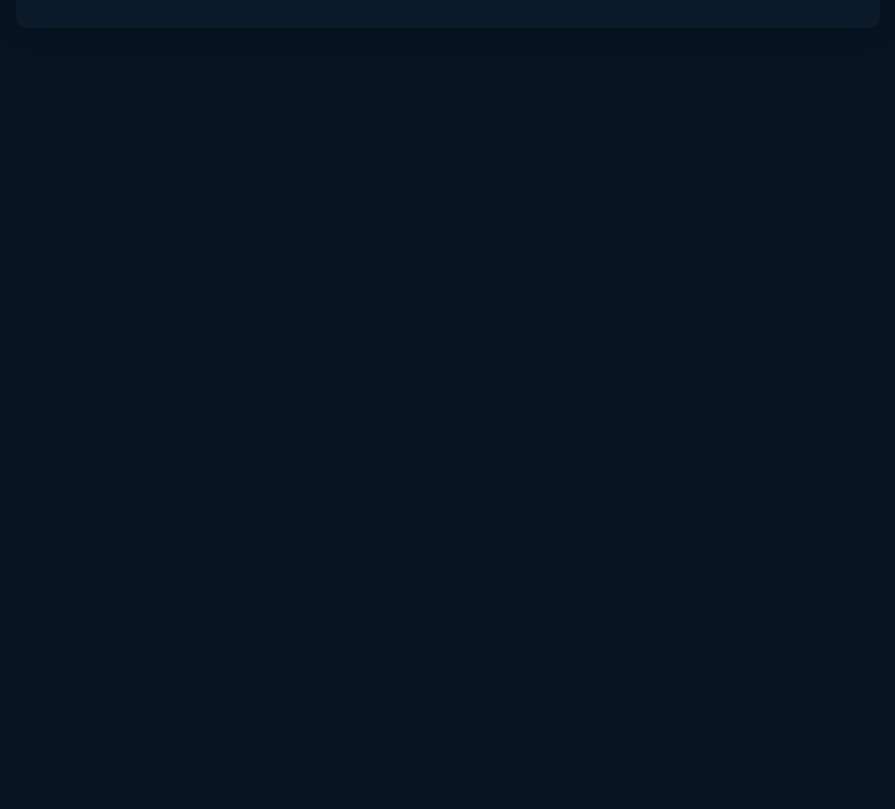
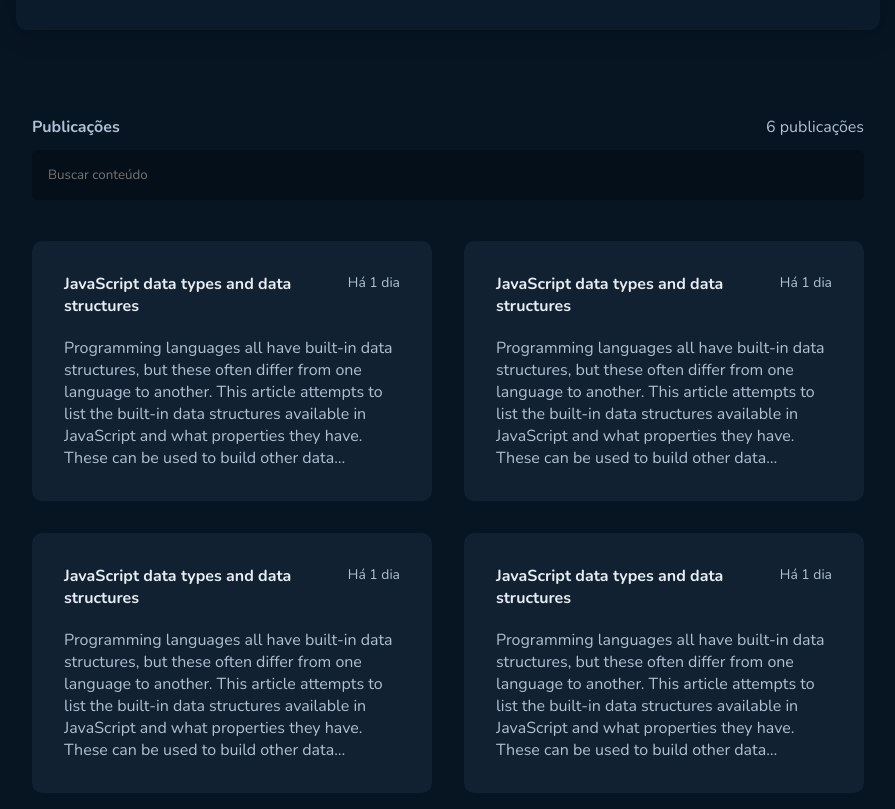
Before and after one commit to Bruno-mateus/github-blog, a React (Vite) app: page / in a window 1280 px wide. Shown: the part 374-1183 px from the top of the page, without its empty margins (192-1087 px from the left). Before the commit the page ends 800 px from the top, so only its background shows below. Built offline with nearby package versions, Linux system fonts and the light colour scheme.

Commit message:
finish Homepage

```diff
--- /dev/null
+++ b/src/components/SearchForm/index.tsx
@@ -0,0 +1,12 @@
+import { HeaderSearchForm, SearchFormContainer } from './styles'
+
+export function SearchForm() {
+  return (
+    <SearchFormContainer>
+      <HeaderSearchForm>
+        <strong>Publicações</strong> <span>6 publicações</span>
+      </HeaderSearchForm>
+      <input type="text" placeholder="Buscar conteúdo " />
+    </SearchFormContainer>
+  )
+}
--- /dev/null
+++ b/src/components/SearchForm/styles.ts
@@ -0,0 +1,20 @@
+import styled from 'styled-components'
+
+export const SearchFormContainer = styled.section`
+  width: 100%;
+  display: grid;
+  input {
+    height: 50px;
+    border-radius: 6px;
+    background: ${({ theme }) => theme.backgroundInput};
+    color: ${({ theme }) => theme.textInput};
+    border: none;
+    padding: 1rem;
+  }
+`
+export const HeaderSearchForm = styled.header`
+  width: 100%;
+  display: flex;
+  justify-content: space-between;
+  padding-bottom: 0.75rem;
+`
--- a/src/pages/Home/index.tsx
+++ b/src/pages/Home/index.tsx
@@ -1,16 +1,21 @@
+/* eslint-disable react/no-unescaped-entities */
 import {
+  CardList,
+  CardRepo,
   FooterProfileDetails,
   HeaderProfileDetails,
   HomeContent,
+  HomeMain,
   ProfileCard,
   ProfileDetails,
 } from './styles'
 
 import { LinkSimple, GithubLogo, Users, Buildings } from 'phosphor-react'
+import { SearchForm } from '../../components/SearchForm'
 
 export function Home() {
   return (
-    <HomeContent>
+    <HomeMain>
       <ProfileCard>
         <img
           src="https://criticalhits.com.br/wp-content/uploads/2022/09/Collage-Maker-15-Sep-2022-0756-A.jpg"
@@ -43,6 +48,87 @@
           </FooterProfileDetails>
         </ProfileDetails>
       </ProfileCard>
-    </HomeContent>
+      <HomeContent>
+        <SearchForm />
+        <CardList>
+          <CardRepo>
+            <header>
+              <h4>JavaScript data types and data structures</h4>
+              <span>Há 1 dia</span>
+            </header>
+            <p>
+              Programming languages all have built-in data structures, but these
+              often differ from one language to another. This article attempts
+              to list the built-in data structures available in JavaScript and
+              what properties they have. These can be used to build other data
+              structures. Wherever possible, comparisons with other languages
+              are drawn. Dynamic typing JavaScript is a loosely typed and
+              dynamic language. Variables in JavaScript are not directly
+              associated with any particular value type, and any variable can be
+              assigned (and re-assigned) values of all types: let foo = 42; //
+              foo is now a number foo = 'bar'; // foo is now a string foo =
+              true; // foo is now a boolean
+            </p>
+          </CardRepo>
+          <CardRepo>
+            <header>
+              <h4>JavaScript data types and data structures</h4>
+              <span>Há 1 dia</span>
+            </header>
+            <p>
+              Programming languages all have built-in data structures, but these
+              often differ from one language to another. This article attempts
+              to list the built-in data structures available in JavaScript and
+              what properties they have. These can be used to build other data
+              structures. Wherever possible, comparisons with other languages
+              are drawn. Dynamic typing JavaScript is a loosely typed and
+              dynamic language. Variables in JavaScript are not directly
+              associated with any particular value type, and any variable can be
+              assigned (and re-assigned) values of all types: let foo = 42; //
+              foo is now a number foo = 'bar'; // foo is now a string foo =
+              true; // foo is now a boolean
+            </p>
+          </CardRepo>
+          <CardRepo>
+            <header>
+              <h4>JavaScript data types and data structures</h4>
+              <span>Há 1 dia</span>
+            </header>
+            <p>
+              Programming languages all have built-in data structures, but these
+              often differ from one language to another. This article attempts
+              to list the built-in data structures available in JavaScript and
+              what properties they have. These can be used to build other data
+              structures. Wherever possible, comparisons with other languages
+              are drawn. Dynamic typing JavaScript is a loosely typed and
+              dynamic language. Variables in JavaScript are not directly
+              associated with any particular value type, and any variable can be
+              assigned (and re-assigned) values of all types: let foo = 42; //
+              foo is now a number foo = 'bar'; // foo is now a string foo =
+              true; // foo is now a boolean
+            </p>
+          </CardRepo>
+          <CardRepo>
+            <header>
+              <h4>JavaScript data types and data structures</h4>
+              <span>Há 1 dia</span>
+            </header>
+            <p>
+              Programming languages all have built-in data structures, but these
+              often differ from one language to another. This article attempts
+              to list the built-in data structures available in JavaScript and
+              what properties they have. These can be used to build other data
+              structures. Wherever possible, comparisons with other languages
+              are drawn. Dynamic typing JavaScript is a loosely typed and
+              dynamic language. Variables in JavaScript are not directly
+              associated with any particular value type, and any variable can be
+              assigned (and re-assigned) values of all types: let foo = 42; //
+              foo is now a number foo = 'bar'; // foo is now a string foo =
+              true; // foo is now a boolean
+            </p>
+          </CardRepo>
+        </CardList>
+      </HomeContent>
+    </HomeMain>
   )
 }
--- a/src/pages/Home/styles.ts
+++ b/src/pages/Home/styles.ts
@@ -1,19 +1,23 @@
 import styled from 'styled-components'
 
-export const HomeContent = styled.main`
+export const HomeMain = styled.main`
   max-width: 864px;
   display: flex;
   align-items: center;
   gap: 2rem;
   margin: auto;
   position: relative;
+  flex-direction: column;
+  padding: 1rem;
 `
 
 export const ProfileCard = styled.section`
   position: absolute;
+
   box-shadow: 0px 2px 28px rgba(0, 0, 0, 0.2);
   border-radius: 10px;
   line-height: 2rem;
+  top: -6.5rem;
   img {
     width: 148px;
     height: 148px;
@@ -28,6 +32,7 @@
   @media (max-width: 768px) {
     flex-direction: column;
     position: static;
+    margin-top: -6.5rem;
     gap: 1rem;
     text-align: center;
   }
@@ -70,3 +75,44 @@
   flex-direction: column;
   gap: 0.5rem;
 `
+export const HomeContent = styled.section`
+  margin-top: 11.125rem;
+  width: 100%;
+  display: grid;
+  @media (max-width: 768px) {
+    margin-top: 1rem;
+  }
+`
+export const CardList = styled.section`
+  width: 100%;
+  display: grid;
+  grid-template-columns: 1fr 1fr;
+  gap: 2rem;
+  margin-top: 2.56rem;
+`
+
+export const CardRepo = styled.div`
+  display: grid;
+  gap: 1.25rem;
+  background: ${({ theme }) => theme.card};
+  padding: 2rem;
+  height: 16.25rem;
+  width: 100%;
+  border-radius: 10px;
+
+  header {
+    display: flex;
+    justify-content: space-between;
+    span {
+      font-size: 0.87rem;
+      white-space: nowrap;
+    }
+  }
+  p {
+    overflow: hidden;
+    display: -webkit-box;
+    -webkit-line-clamp: 6;
+    -webkit-box-orient: vertical;
+    text-overflow: ellipsis;
+  }
+`
--- a/src/styles/global.ts
+++ b/src/styles/global.ts
@@ -13,6 +13,7 @@
         color:${({ theme }) => theme.textColor};
         -webkit-font-smoothing:antialiased;
         font-size:1rem ;
+
     }
     body,textarea,input,button{
         font-family: 'Nunito', sans-serif;
--- a/src/styles/themes/default.ts
+++ b/src/styles/themes/default.ts
@@ -7,4 +7,6 @@
   title: '#E7EDF4',
   textInfo: '#7B96B2',
   linkColor: '#3294F8',
+  backgroundInput: '#040F1A',
+  textInput: '#3A536B',
 } as const
```
